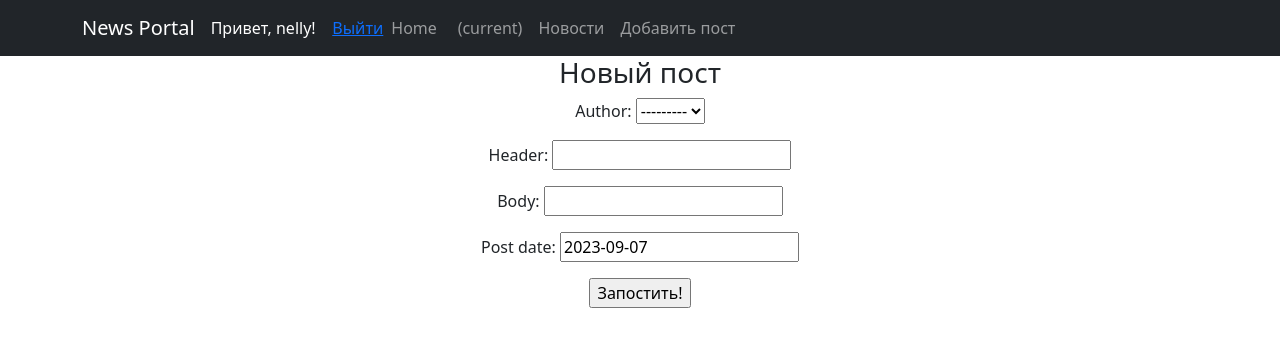
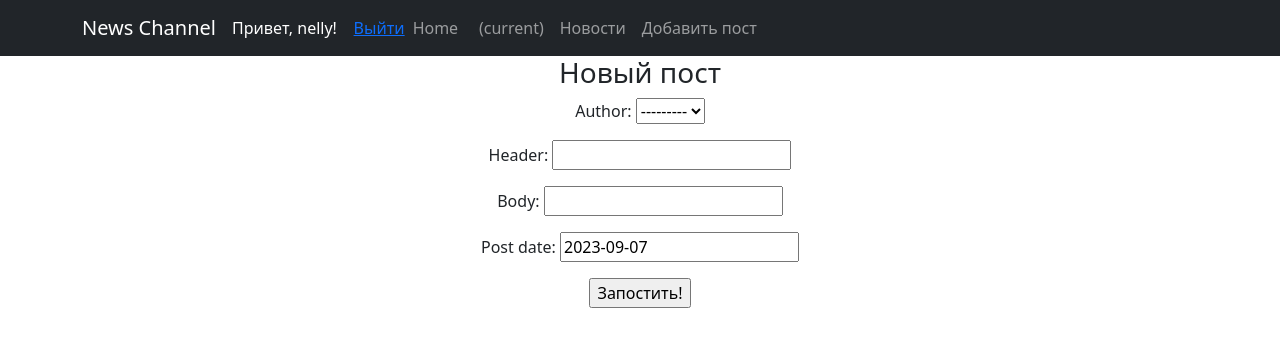
Before and after one commit to nellito2811/homework_skillfactoryModule_D4_sengatullina, a Django app: page /create/ in a window 1280 px wide. Shown: the top 347 px of the page. Run offline with Django 4.2, Linux system fonts and the light colour scheme; a user stored in the database is signed in; data comes from the database, SQL or seed files in the repository; some libraries are stand-ins or nearby versions.

Commit message:
second commit

```diff
--- a/templates/flatpages/default.html
+++ b/templates/flatpages/default.html
@@ -22,7 +22,7 @@
   <!-- Navigation -->
   <nav class="navbar navbar-expand-lg navbar-dark bg-dark static-top">
     <div class="container">
-      <a class="navbar-brand" href="#">News Portal</a>
+      <a class="navbar-brand" href="#">News Channel</a>
       {% if user.is_authenticated %}
         <span class="nav-item active">
           <font color=white>
```
